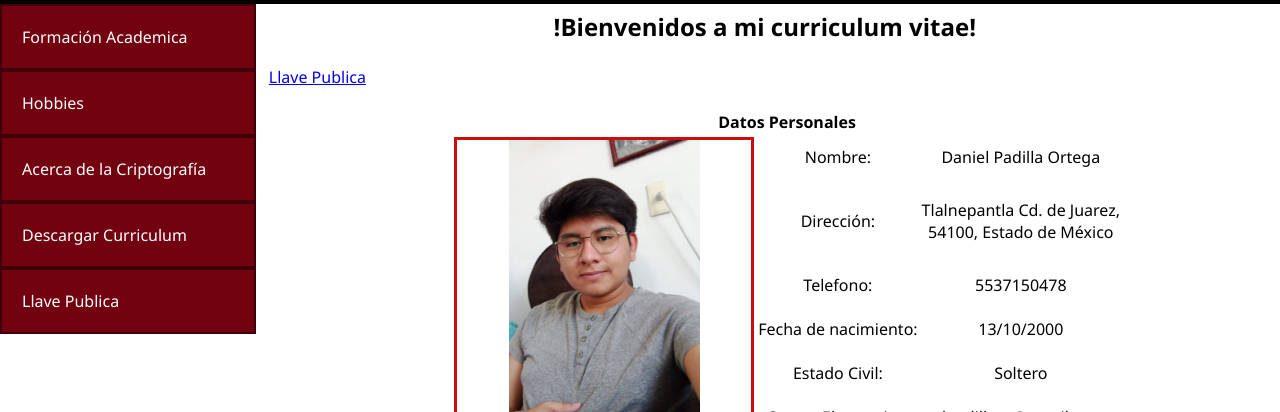
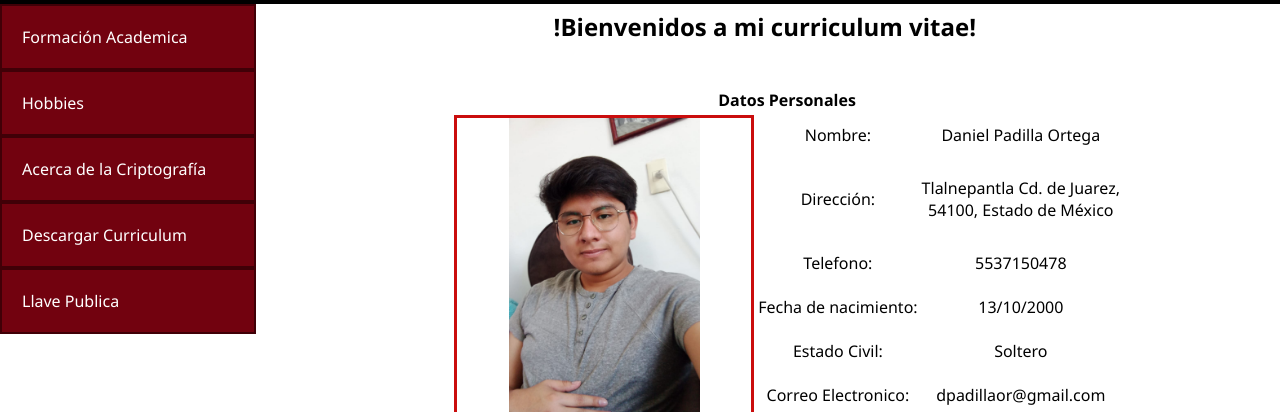
Before and after one commit to Daniel00l/MiCurriculumDaniel, a plain HTML site: page index.html in a window 1280 px wide. Shown: the part 69-481 px from the top of the page. Drawn offline with Linux system fonts and the light colour scheme.

Commit message:
Se borro un error en html

```diff
--- a/index.html
+++ b/index.html
@@ -15,7 +15,7 @@
             <a href="#Hobbies">Hobbies</a>
             <a href="#Acerca">Acerca de la Criptografía</a>
             <a href="./archivos/Daniel_Padilla_CV.pdf" download="Daniel_Padilla_CV" target="_blank">Descargar Curriculum</a>
-            <a href="./archivos/llavepublica.txt" download="Archivo">Llave Publica</a>
+            <a href="./archivos/llavepublica.txt" download="llavepublica">Llave Publica</a>
 
         </aside>
         <div class="titulo">
@@ -24,7 +24,7 @@
         <div class="container">
         <article>
           <div class = "contenido_base">
-            <a href="./archivos/llavepublica.txt" download="Archivo">Llave Publica</a>
+
             <!--Contenido-->
               <div class="principal">
 
```
